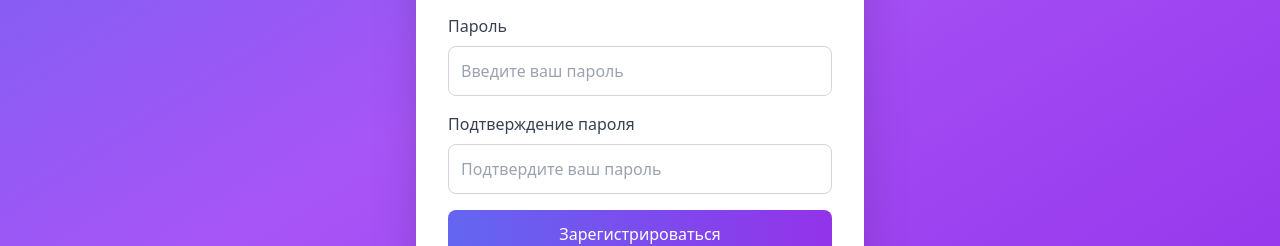
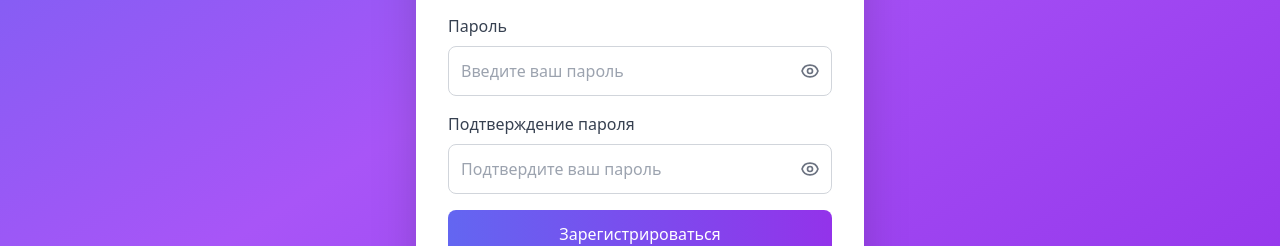
Before and after one commit to Rostyangrib/Project_gamification, a React (Vite) app in the folder frontend/: page /login in a window 1280 px wide. Both pictures are taken after a click on the button "Зарегистрироваться". Shown: the part 415-661 px from the top of the page. Built offline with nearby package versions, Linux system fonts and the light colour scheme; no server answers; the HTML template or start-up script is replaced by a standard one.

Commit message:
Добавлено показ/скрытие  пароля
Добавлено переключение видимости пароля в форме авторизации

```diff
--- a/frontend/src/pages/AuthPage.jsx
+++ b/frontend/src/pages/AuthPage.jsx
@@ -14,6 +14,8 @@
     lastName: ''
   });
   const [errors, setErrors] = useState({});
+  const [showPassword, setShowPassword] = useState(false);
+  const [showConfirmPassword, setShowConfirmPassword] = useState(false);
 
   // Установка заголовка страницы
   useEffect(() => {
@@ -148,6 +150,8 @@
     setIsLogin(!isLogin);
     setFormData({ email: '', password: '', confirmPassword: '', firstName: '', lastName: '' });
     setErrors({});
+    setShowPassword(false);
+    setShowConfirmPassword(false);
   };
 
   return (
@@ -224,17 +228,36 @@
             <label htmlFor="password" className="block mb-2 text-gray-700 font-medium">
               Пароль
             </label>
+            <div className="relative">
               <input
-              type="password"
+                type={showPassword ? "text" : "password"}
                 id="password"
                 name="password"
                 value={formData.password}
                 onChange={handleInputChange}
-              className={`w-full px-3 py-3 border rounded-lg text-base transition-all focus:outline-none focus:ring-2 focus:ring-indigo-500 focus:border-transparent ${
+                className={`w-full px-3 py-3 pr-10 border rounded-lg text-base transition-all focus:outline-none focus:ring-2 focus:ring-indigo-500 focus:border-transparent ${
                   errors.password ? 'border-red-500' : 'border-gray-300'
                 }`}
                 placeholder="Введите ваш пароль"
               />
+              <button
+                type="button"
+                onClick={() => setShowPassword(!showPassword)}
+                className="absolute right-3 top-1/2 transform -translate-y-1/2 text-gray-500 hover:text-gray-700 focus:outline-none"
+                aria-label={showPassword ? "Скрыть пароль" : "Показать пароль"}
+              >
+                {showPassword ? (
+                  <svg className="w-5 h-5" fill="none" stroke="currentColor" viewBox="0 0 24 24">
+                    <path strokeLinecap="round" strokeLinejoin="round" strokeWidth={2} d="M13.875 18.825A10.05 10.05 0 0112 19c-4.478 0-8.268-2.943-9.543-7a9.97 9.97 0 011.563-3.029m5.858.908a3 3 0 114.243 4.243M9.878 9.878l4.242 4.242M9.88 9.88l-3.29-3.29m7.532 7.532l3.29 3.29M3 3l3.59 3.59m0 0A9.953 9.953 0 0112 5c4.478 0 8.268 2.943 9.543 7a10.025 10.025 0 01-4.132 5.411m0 0L21 21" />
+                  </svg>
+                ) : (
+                  <svg className="w-5 h-5" fill="none" stroke="currentColor" viewBox="0 0 24 24">
+                    <path strokeLinecap="round" strokeLinejoin="round" strokeWidth={2} d="M15 12a3 3 0 11-6 0 3 3 0 016 0z" />
+                    <path strokeLinecap="round" strokeLinejoin="round" strokeWidth={2} d="M2.458 12C3.732 7.943 7.523 5 12 5c4.478 0 8.268 2.943 9.542 7-1.274 4.057-5.064 7-9.542 7-4.477 0-8.268-2.943-9.542-7z" />
+                  </svg>
+                )}
+              </button>
+            </div>
             {errors.password && (
               <span className="block text-red-500 text-sm mt-1">{errors.password}</span>
             )}
@@ -245,17 +268,36 @@
               <label htmlFor="confirmPassword" className="block mb-2 text-gray-700 font-medium">
                 Подтверждение пароля
               </label>
+              <div className="relative">
                 <input
-                type="password"
+                  type={showConfirmPassword ? "text" : "password"}
                   id="confirmPassword"
                   name="confirmPassword"
                   value={formData.confirmPassword}
                   onChange={handleInputChange}
-                className={`w-full px-3 py-3 border rounded-lg text-base transition-all focus:outline-none focus:ring-2 focus:ring-indigo-500 focus:border-transparent ${
+                  className={`w-full px-3 py-3 pr-10 border rounded-lg text-base transition-all focus:outline-none focus:ring-2 focus:ring-indigo-500 focus:border-transparent ${
                     errors.confirmPassword ? 'border-red-500' : 'border-gray-300'
                   }`}
                   placeholder="Подтвердите ваш пароль"
                 />
+                <button
+                  type="button"
+                  onClick={() => setShowConfirmPassword(!showConfirmPassword)}
+                  className="absolute right-3 top-1/2 transform -translate-y-1/2 text-gray-500 hover:text-gray-700 focus:outline-none"
+                  aria-label={showConfirmPassword ? "Скрыть пароль" : "Показать пароль"}
+                >
+                  {showConfirmPassword ? (
+                    <svg className="w-5 h-5" fill="none" stroke="currentColor" viewBox="0 0 24 24">
+                      <path strokeLinecap="round" strokeLinejoin="round" strokeWidth={2} d="M13.875 18.825A10.05 10.05 0 0112 19c-4.478 0-8.268-2.943-9.543-7a9.97 9.97 0 011.563-3.029m5.858.908a3 3 0 114.243 4.243M9.878 9.878l4.242 4.242M9.88 9.88l-3.29-3.29m7.532 7.532l3.29 3.29M3 3l3.59 3.59m0 0A9.953 9.953 0 0112 5c4.478 0 8.268 2.943 9.543 7a10.025 10.025 0 01-4.132 5.411m0 0L21 21" />
+                    </svg>
+                  ) : (
+                    <svg className="w-5 h-5" fill="none" stroke="currentColor" viewBox="0 0 24 24">
+                      <path strokeLinecap="round" strokeLinejoin="round" strokeWidth={2} d="M15 12a3 3 0 11-6 0 3 3 0 016 0z" />
+                      <path strokeLinecap="round" strokeLinejoin="round" strokeWidth={2} d="M2.458 12C3.732 7.943 7.523 5 12 5c4.478 0 8.268 2.943 9.542 7-1.274 4.057-5.064 7-9.542 7-4.477 0-8.268-2.943-9.542-7z" />
+                    </svg>
+                  )}
+                </button>
+              </div>
               {errors.confirmPassword && (
                 <span className="block text-red-500 text-sm mt-1">{errors.confirmPassword}</span>
               )}
```
Lines whose indentation alone changed are shown as unchanged.
